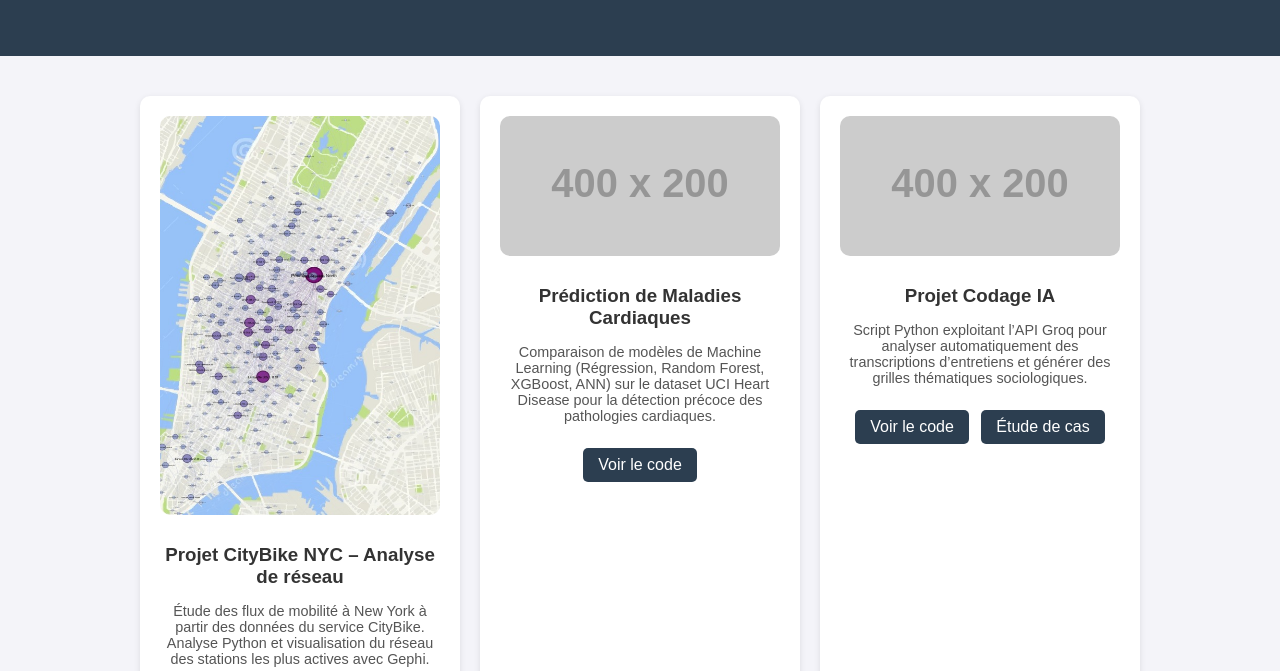
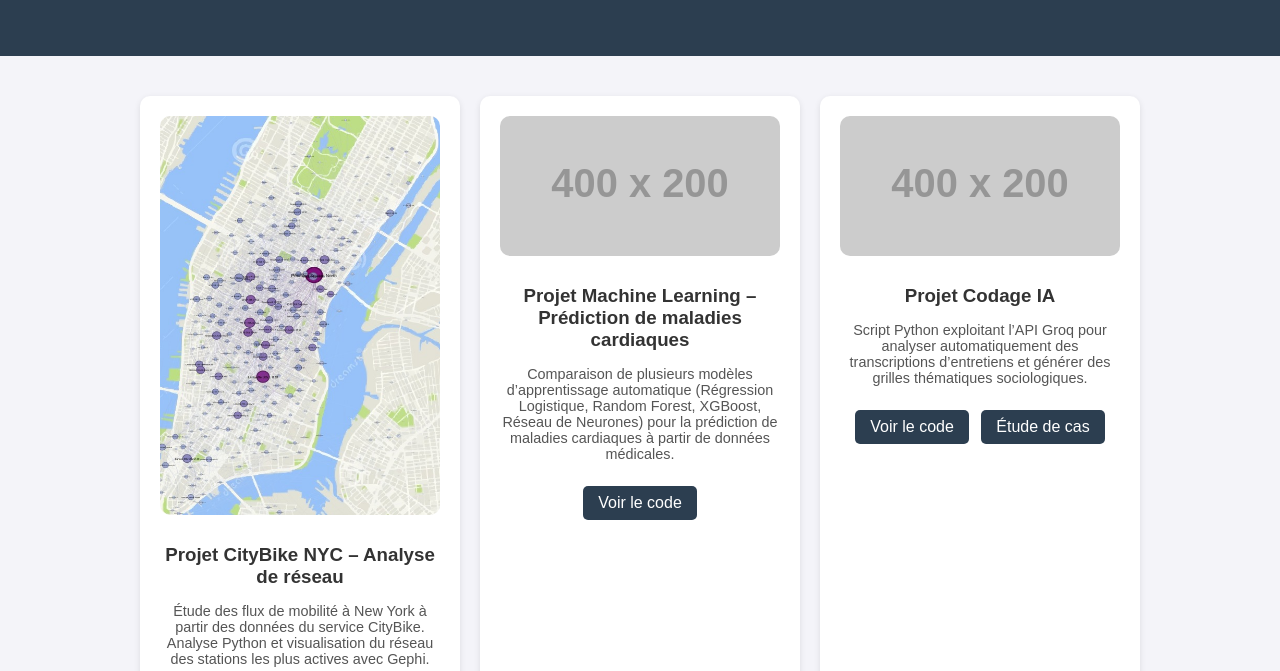
Before and after one commit to NLebigot/Nicolas_Lebigot_Portfolio.github.io, a plain HTML site: page index.html in a window 1280 px wide. Shown: the part 129-800 px from the top of the page. Drawn offline with Linux system fonts and the light colour scheme; placeholder pictures from the web are drawn by us.

Commit message:
Update index.html

```diff
--- a/index.html
+++ b/index.html
@@ -81,13 +81,14 @@
   </div>
 
 
-      <!-- Carte 2 : Machine Learning Cardiac Prediction -->
+      <!-- Carte : Projet Machine Learning -->
   <div class="card">
-    <img src="https://via.placeholder.com/400x200?text=Machine+Learning" alt="Projet Machine Learning Cardiaque">
-    <h3>Prédiction de Maladies Cardiaques</h3>
-    <p>Comparaison de modèles de Machine Learning (Régression, Random Forest, XGBoost, ANN) sur le dataset UCI Heart Disease pour la détection précoce des pathologies cardiaques.</p>
+    <img src="https://via.placeholder.com/400x200?text=Machine+Learning" alt="Projet Machine Learning">
+    <h3>Projet Machine Learning – Prédiction de maladies cardiaques</h3>
+    <p>Comparaison de plusieurs modèles d’apprentissage automatique (Régression Logistique, Random Forest, XGBoost, Réseau de Neurones) pour la prédiction de maladies cardiaques à partir de données médicales.</p>
     <a href="https://github.com/NLebigot/Machine_Learning" target="_blank">Voir le code</a>
   </div>
+
 
 
     <!-- Carte 3 : Projet Codage IA -->
```
